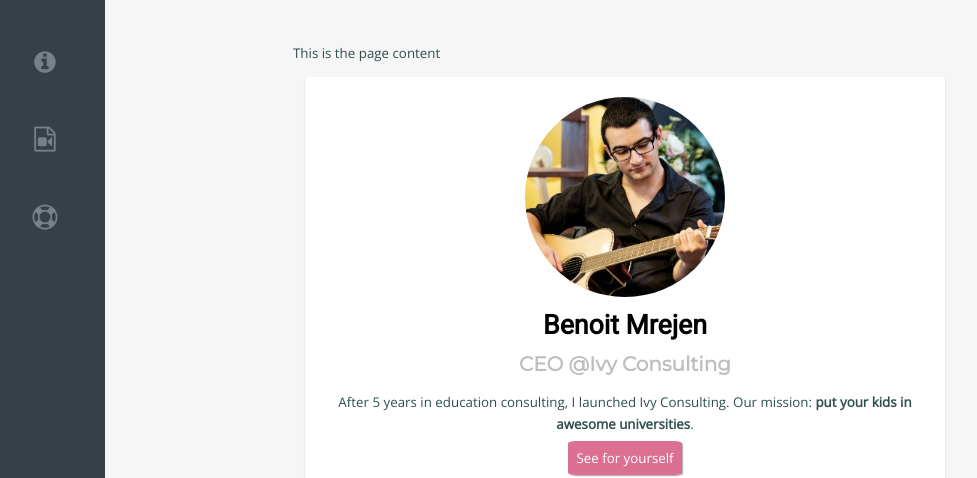
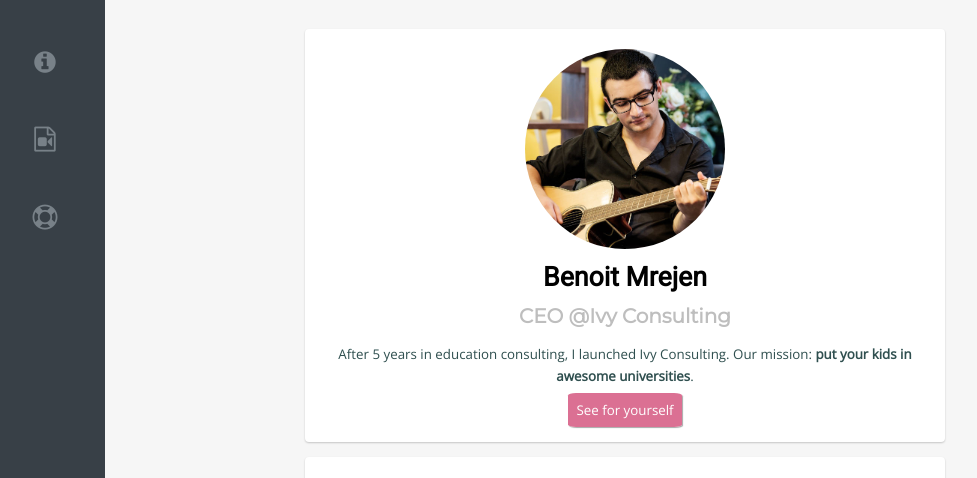
Before and after one commit to yadoyadoya/profile, a plain HTML site: page index.html in a window 1280 px wide. Shown: the top 478 px of the page, without its empty margins (15-992 px from the left). Drawn offline with nearby package versions, Linux system fonts and the light colour scheme.

Commit message:
Removed useless div

```diff
--- a/index.html
+++ b/index.html
@@ -32,9 +32,6 @@
       </ul>
 
 
-    </div>
-    <div id="page-content">
-      <p>This is the page content</p>
     </div>
     <div class="card text-center" id="summary">
       <img class="avatar" src="images/benoit.jpg" alt="Benoit">
```
